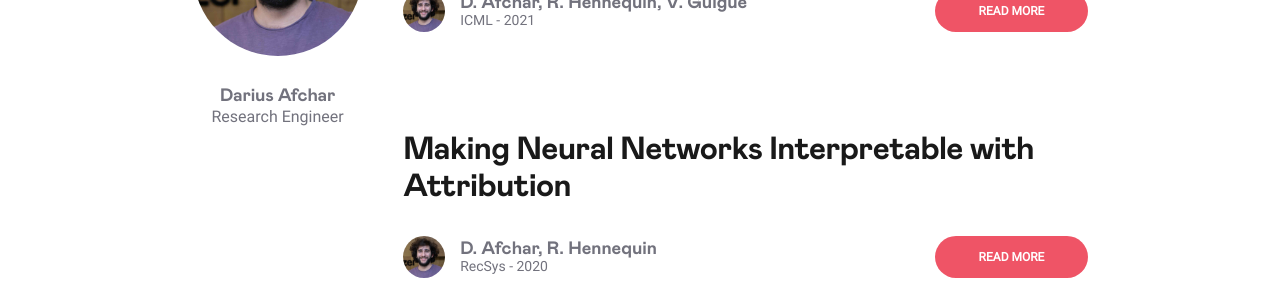
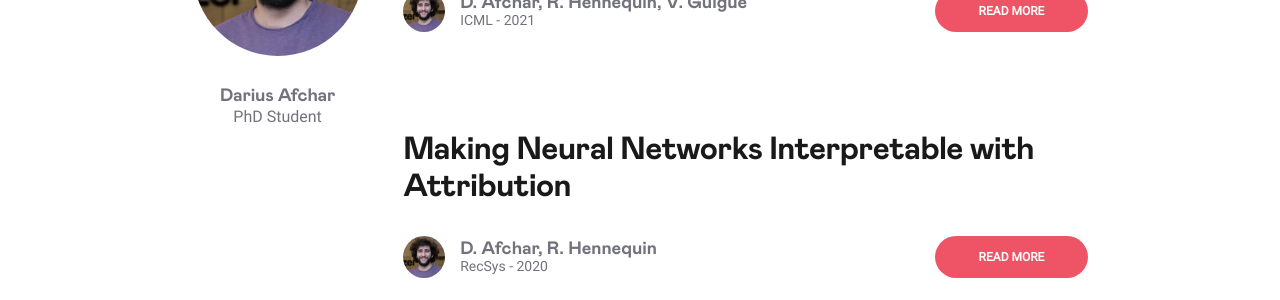
Before and after one commit to deezer/deezer.github.io, a Jekyll site: the page built from _members/dafchar.md, in a window 1280 px wide and 900 px high. Shown: the part 286-586 px from the top of the window. Built offline with Jekyll 4.4.1, drawn with Linux system fonts in a browser that asks for light colours.

Commit message:
Updated Darius position

```diff
--- a/_members/dafchar.md
+++ b/_members/dafchar.md
@@ -3,7 +3,7 @@ nickname: dafchar
 firstname: Darius
 lastname: Afchar
 fullname: Darius Afchar
-position: Research Engineer
+position: PhD Student
 picture: darius.jpg
 active: true
 ---
```
